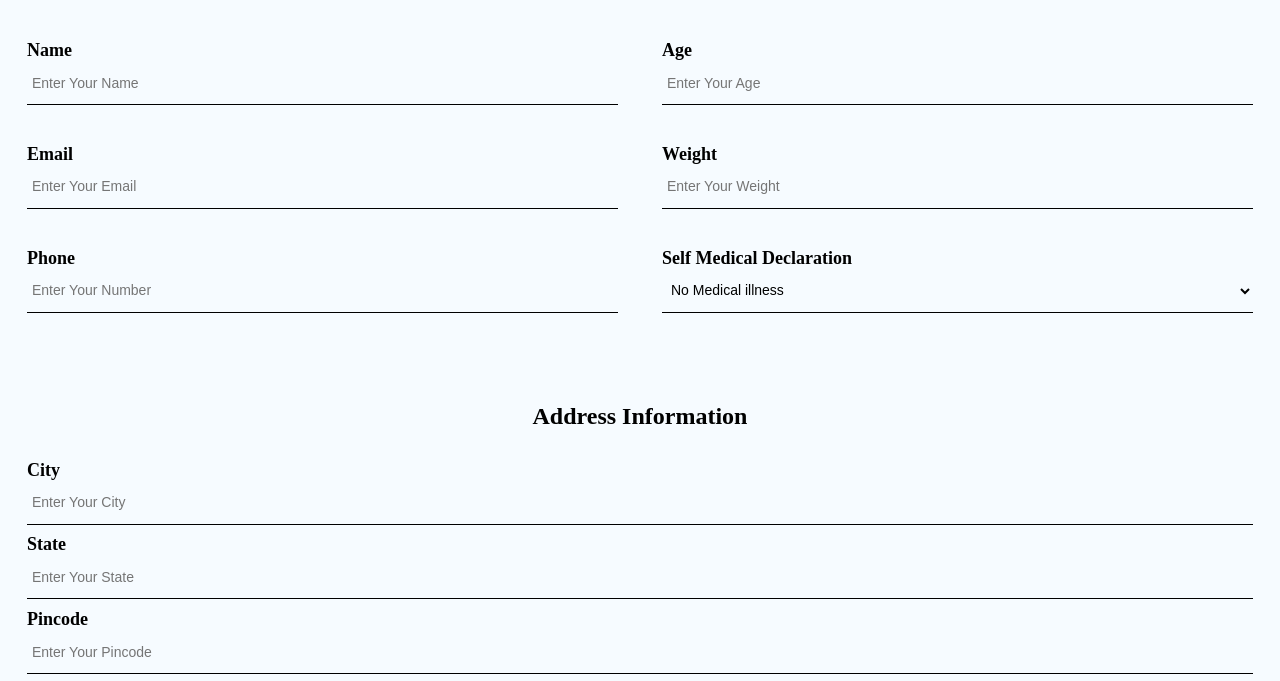
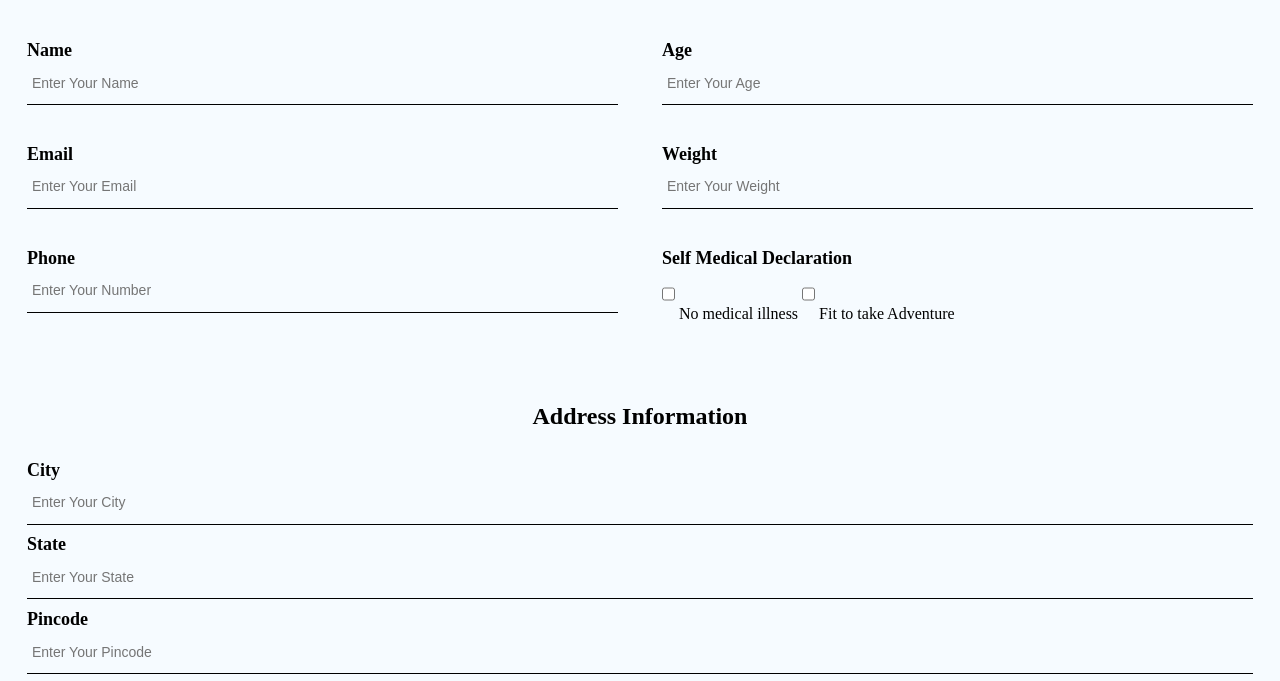
Before and after one commit to Vikas1922/CustomerDataReceivedForm, a plain HTML site: page index.html in a window 1280 px wide. Shown: the part 63-744 px from the top of the page. Drawn offline with Linux system fonts and the light colour scheme.

Commit message:
Update index.html

```diff
--- a/index.html
+++ b/index.html
@@ -56,12 +56,16 @@
            </div>
            <div class="form-data">
             <label for="medicalCondition">Self Medical Declaration</label>
-            <select name="clientMedicalCondition" required>
-              <option value="No Medical illness" selected>No Medical illness</option>
-
-              <option value="Suffring from some Medical illness">Suffring from some Medical illness</option>
-
-            </select>
+            <div class="medical">
+                <span>
+                  <input type="checkbox" value="true" required />
+                  No medical illness
+                </span>
+                <span>
+                  <input type="checkbox" value="true" required />
+                  Fit to take Adventure
+                </span>
+              </div>
            </div>
           </section>
         </div>
```
